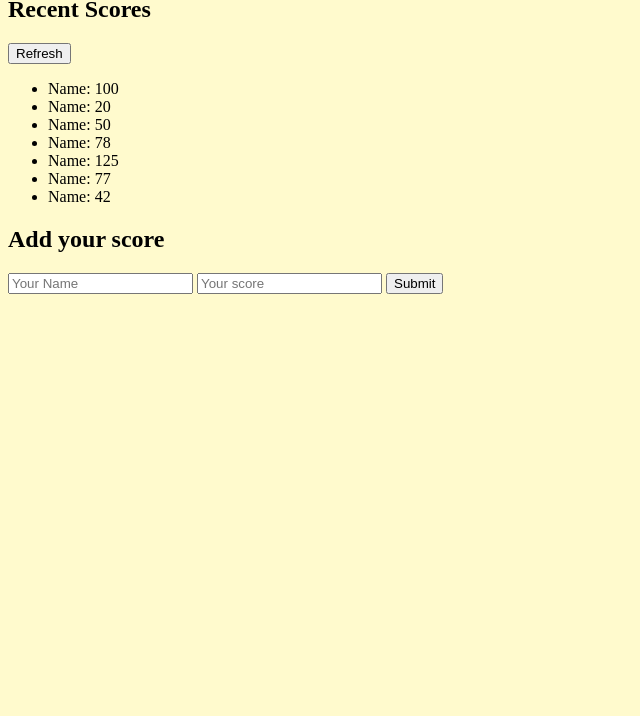
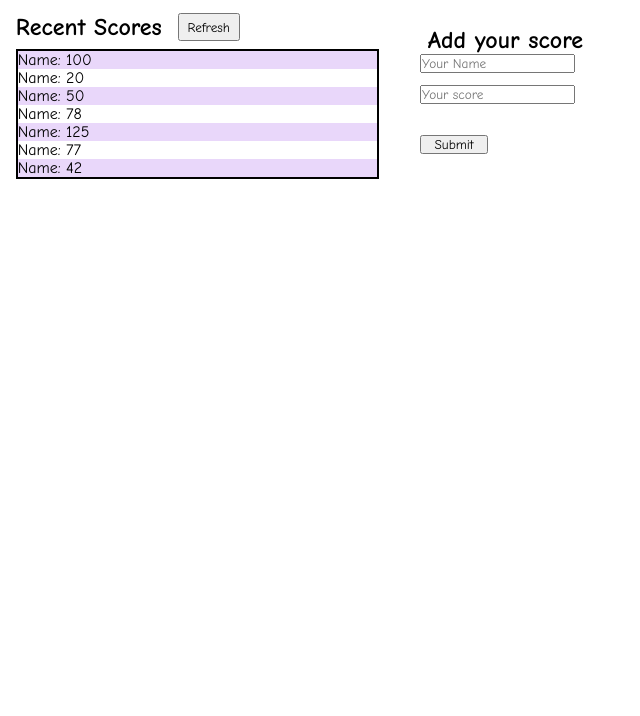
Before and after one commit to Maedea9/leaderboard-api, a website built with webpack: page src/index.html in a window 1280 px wide. Shown: the part 84-800 px from the top of the page, without its empty margins (0-640 px from the left). Built offline with nearby package versions, Linux system fonts and the light colour scheme.

Commit message:
Add basic style

```diff
--- a/src/index.html
+++ b/src/index.html
@@ -4,14 +4,20 @@
     <meta charset="UTF-8">
     <meta http-equiv="X-UA-Compatible" content="IE=edge">
     <meta name="viewport" content="width=device-width, initial-scale=1.0">
+    <link rel="preconnect" href="https://fonts.googleapis.com">
+  <link rel="preconnect" href="https://fonts.gstatic.com" crossorigin>
+  <link href="https://fonts.googleapis.com/css2?family=Comic+Neue:wght@300;400;700&family=Lato:ital,wght@0,300;0,400;0,700;0,900;1,300;1,900&display=swap" rel="stylesheet">
     <link rel="stylesheet" href="styles.css">
     <title>Leaderboard</title>
 </head>
 <body>
     <h1 class="title">Leaderboard</h1>
     <div class="main-container">
+        <div class="recent-cont">
+        <div class="subtitle-container">
         <h2 class="score-title">Recent Scores</h2>
         <button class="refresh-btn">Refresh</button>
+        </div>
         <div class="score-table-container">
             <ul class="namescore">
                 <li>Name: 100</li>
@@ -23,12 +29,15 @@
                 <li>Name: 42</li>
             </ul>
         </div>
-        <h2 ckass="form-title">Add your score</h2>
+    </div>
+        <div class="form-container">
+        <h2 class="form-title">Add your score</h2>
         <form action="" method="post">
-        <input type="text" name="" id="name" placeholder="Your Name">
-        <input type="number" placeholder="Your score">
-        <button type="submit">Submit</button>
+        <input class="input-value" type="text" name="" id="name" placeholder="Your Name">
+        <input class="input-value" type="number" placeholder="Your score">
     </form>
+    <button type="submit" class="submit-btn">Submit</button>
+    </div>
     </div>
 
     <script src="index.js" type="module"></script>
--- a/src/index.js
+++ b/src/index.js
@@ -1 +1 @@
-import './styles.css';
+// import './styles.css';
--- a/src/styles.css
+++ b/src/styles.css
@@ -1,4 +1,62 @@
-body {
-    color: black;
-    background-color: lemonchiffon;
-  }
+
+* {
+  padding: 0;
+  margin: 0;
+  font-family: 'Comic Neue', cursive;
+}
+
+.title {
+  margin: 2% 1%;
+  font-size: 2.5rem;
+}
+
+h2 {
+  margin: 0 4%;
+  font-size: 1.5rem;
+}
+
+.subtitle-container {
+  display: flex;
+}
+
+.refresh-btn {
+  cursor: pointer;
+  padding-inline: 2%;
+}
+
+.namescore {
+  box-sizing: border-box;
+  margin: 2% 4%;
+  border: 2px solid black;
+  list-style: none;
+}
+
+li:nth-child(odd) {
+  background-color: #e9d7fa;
+}
+
+.main-container {
+  display: flex;
+  flex-direction: row;
+  width: 50%;
+}
+.recent-cont {
+  display: flex;
+  flex-direction: column;
+  width: 100%;
+}
+.form-container {
+  display: flex;
+  flex-direction: column;
+  margin: 2% 4%;
+}
+
+.input-value {
+  margin-bottom: 6%;
+}
+
+.submit-btn {
+  margin-top: 10%;
+  width: 35%;
+  cursor: pointer;
+}
```
